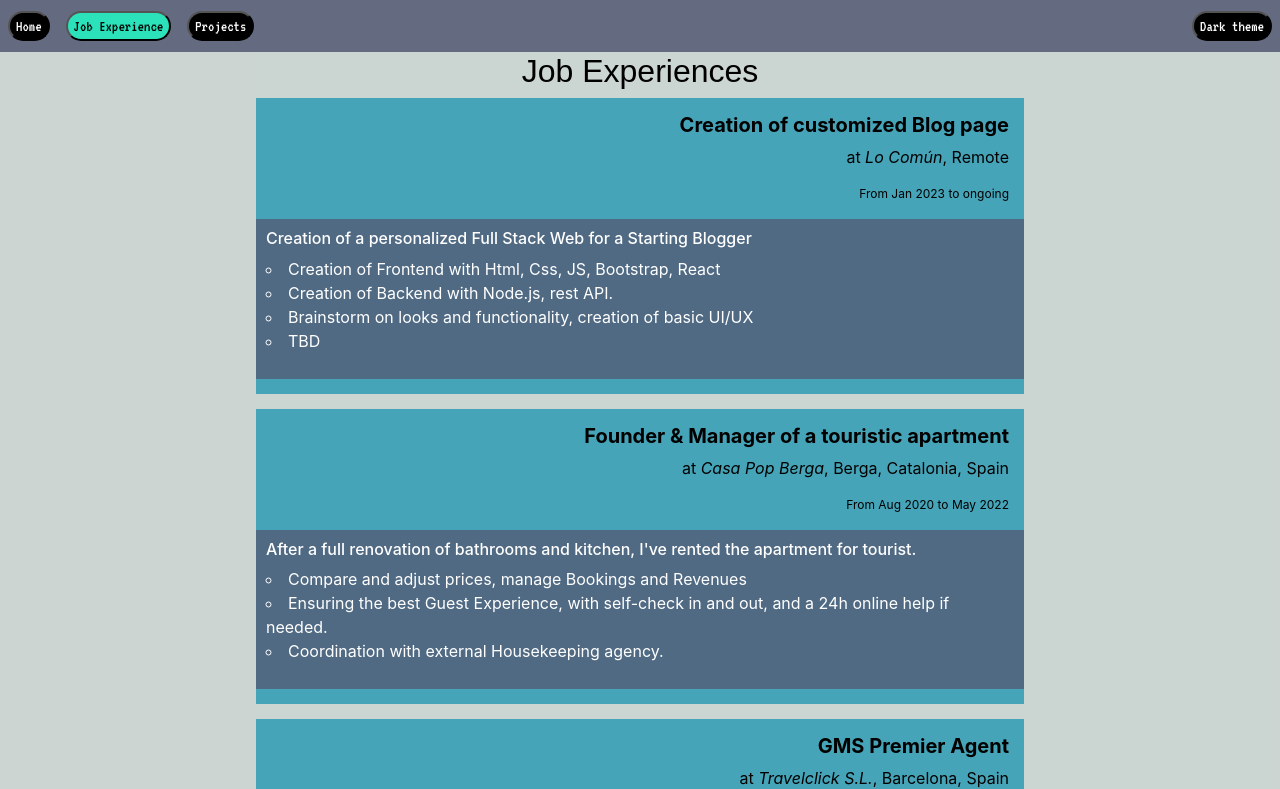
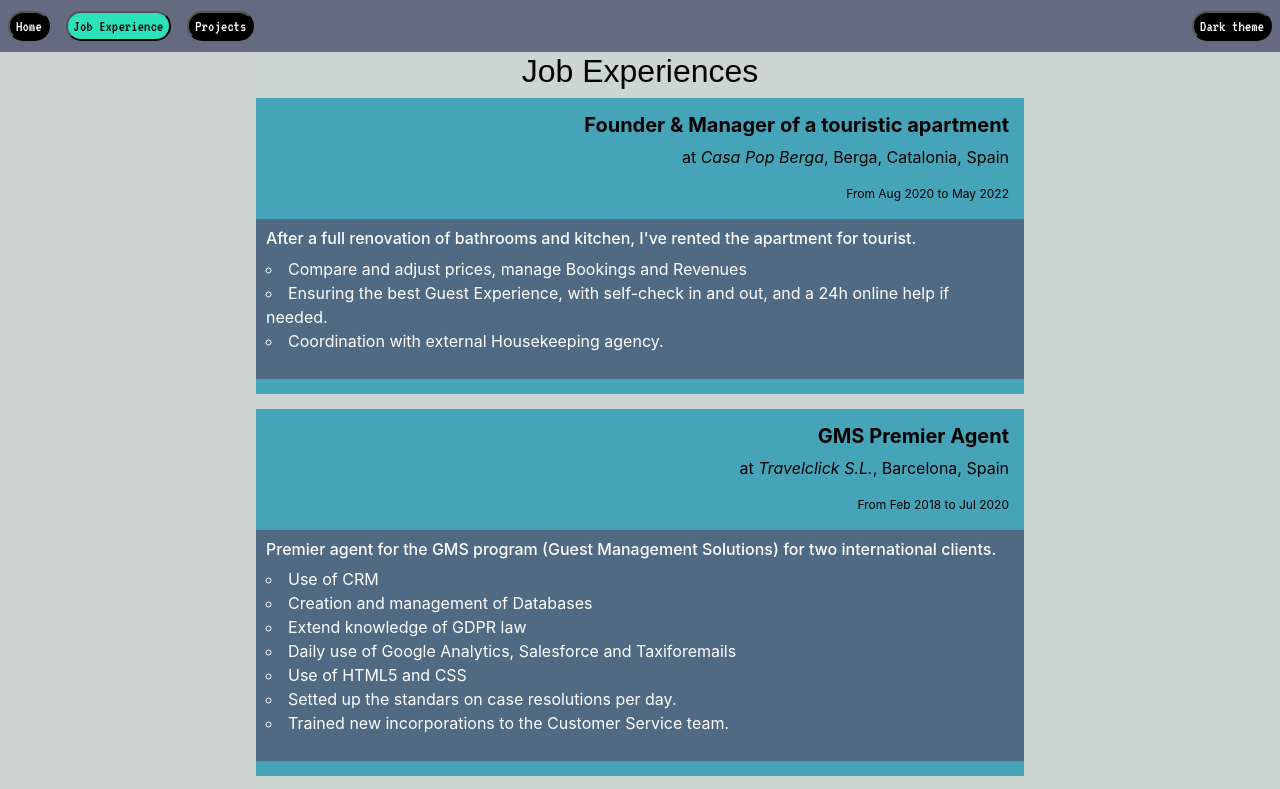
Before and after one commit to Helsinky91/portfolio-helena, a React (Create React App) app: page /job-experience in a window 1280 px wide. Shown: the top 789 px of the page. Built offline with nearby package versions, Linux system fonts and the light colour scheme; a web font is replaced by a local one.

Commit message:
edited some spelling mistakes

```diff
--- a/src/data.js
+++ b/src/data.js
@@ -4,8 +4,8 @@ let data = {
     lastName: "Saborit",
     profilePic: "https://res.cloudinary.com/ddzhdj4yd/image/upload/v1666880132/movie-project/q5237cx5cxdvhegu7mgo.jpg",
     role: "Full Stack Web Developer",
-    myDescription: "Longlife learner changing paths from Tourism and Hospitality to Web Development",
-    aboutMe: "I'm recently changing career path due the curiosity created on my last job experience, where got a hint on HTML, CSS and Javascript. After this experience, I decided to study about these languages and fell in love with coding.",
+    myDescription: "Lifelong learner changing paths from Tourism and Hospitality to Web Development",
+    aboutMe: "I am recently changing career path due to the curiosity created on my last job experience, where I got a hint on HTML, CSS and Javascript. After this experience, I decided to study about these languages and fell in love with coding.",
     socialLinks: [
         {
             name:"linkedin",
@@ -74,28 +74,28 @@ let data = {
         },
     ], */
     jobs: [
-        {
-            companyName: "Lo Común",
-            jobTitle: "Creation of customized Blog page",
-            startDate: "Jan 2023",
-            endDate: "ongoing",
-            location: "Remote",
-            jobDescription: "Creation of a personalized Full Stack Web for a Starting Blogger",
-            jobTasks: [
-                {
-                   task: "Creation of Frontend with Html, Css, JS, Bootstrap, React" //! here
-                },
-                {
-                    task: "Creation of Backend with Node.js, rest API." //! here
-                },
-                {
-                    task: "Brainstorm on looks and functionality, creation of basic UI/UX"
-                },
-                {
-                    task: "TBD"
-                },
-            ]
-        },
+        // {
+        //     companyName: "Lo Común",
+        //     jobTitle: "Creation of customized Blog page",
+        //     startDate: "Jan 2023",
+        //     endDate: "ongoing",
+        //     location: "Remote",
+        //     jobDescription: "Creation of a personalized Full Stack Web for a Starting Blogger",
+        //     jobTasks: [
+        //         {
+        //            task: "Creation of Frontend with Html, Css, JS, Bootstrap, React" //! here
+        //         },
+        //         {
+        //             task: "Creation of Backend with Node.js, rest API." //! here
+        //         },
+        //         {
+        //             task: "Brainstorm on looks and functionality, creation of basic UI/UX"
+        //         },
+        //         {
+        //             task: "TBD"
+        //         },
+        //     ]
+        // },
         {
             companyName: "Casa Pop Berga",
             jobTitle: "Founder & Manager of a touristic apartment",
```
